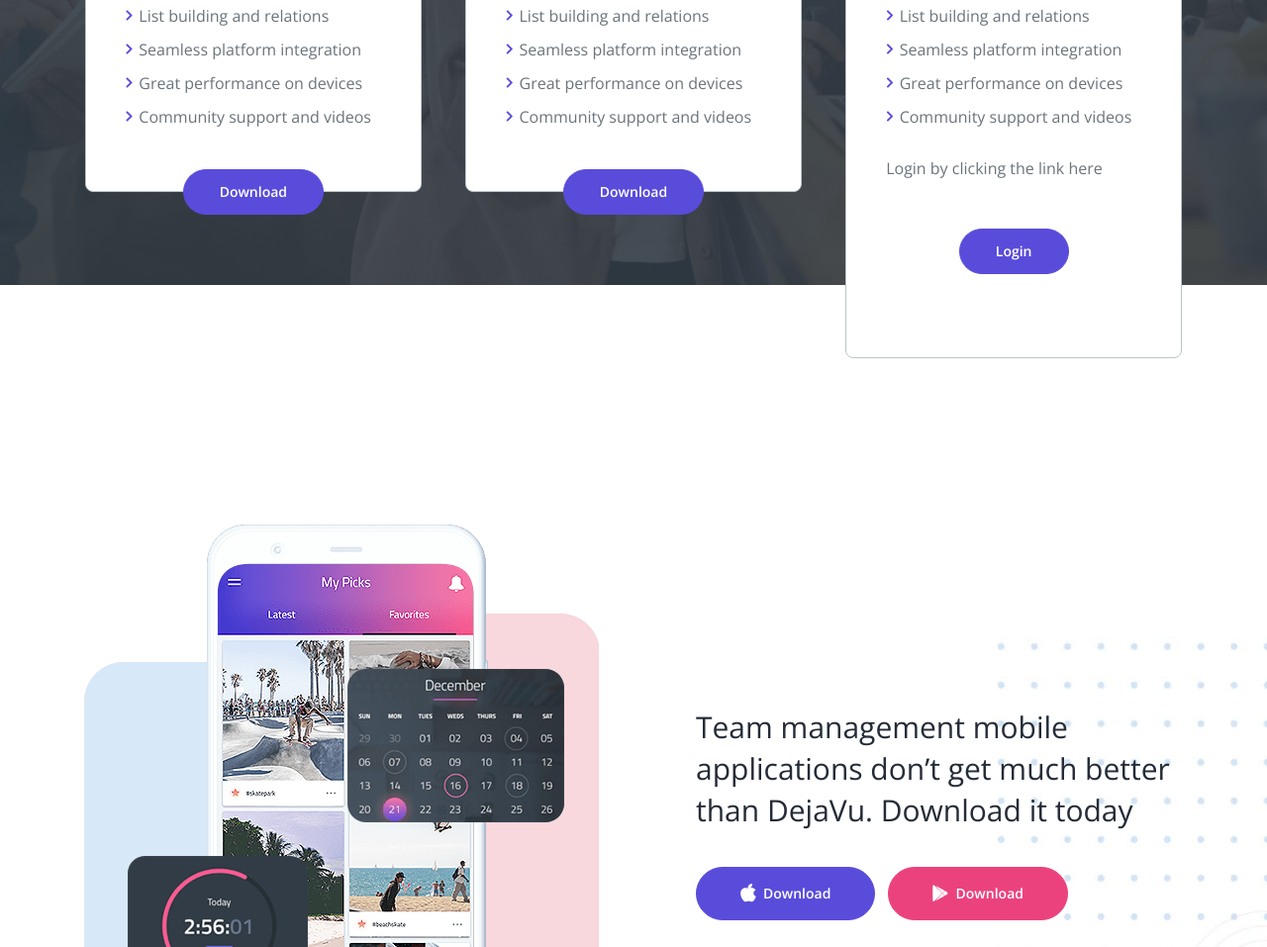
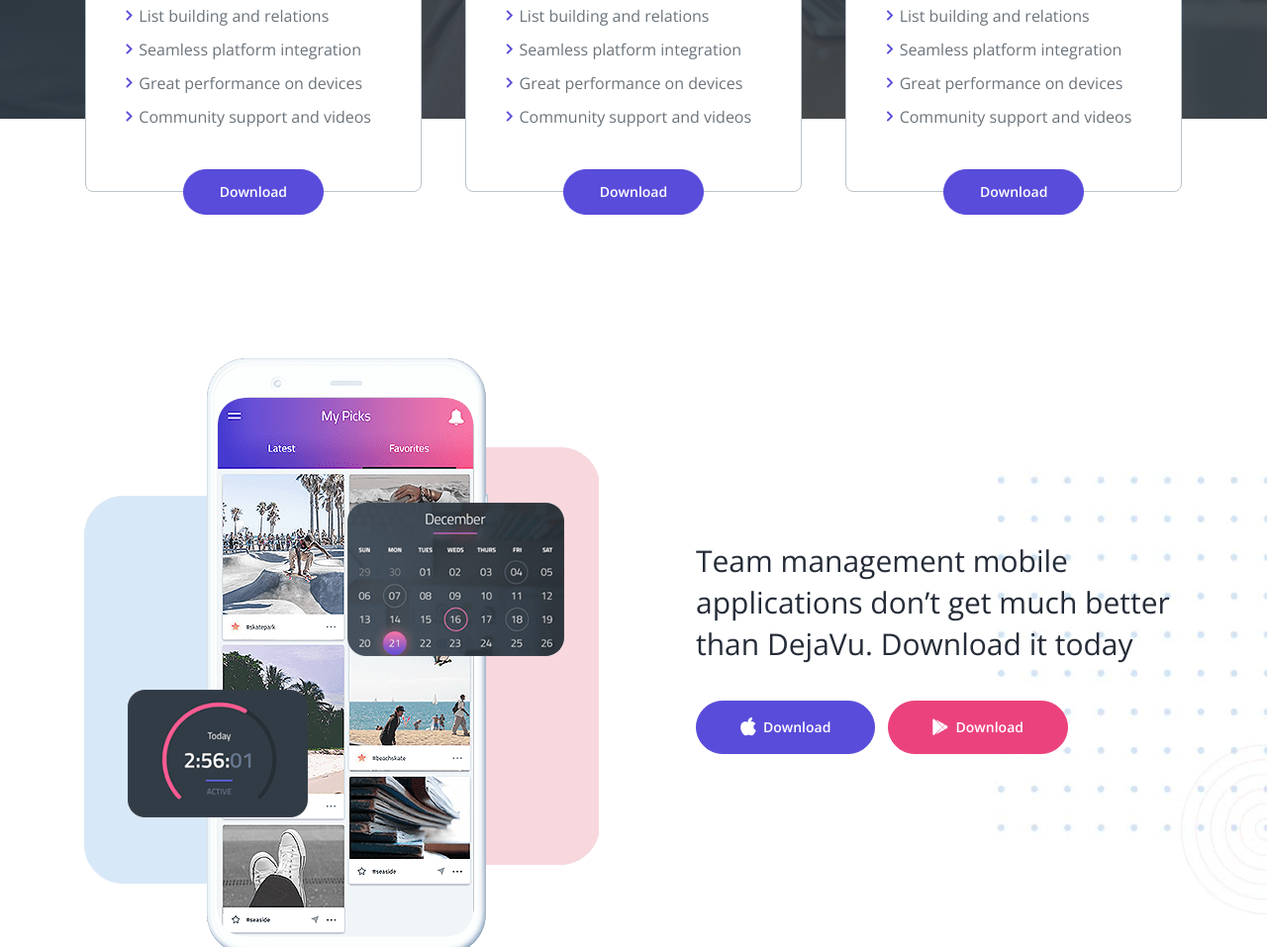
Before and after one commit to vulongtran/vulongtran.github.io, a website: page index.html in a window 1280 px wide. Shown: the part 5056-6013 px from the top of the page at 99% size. Drawn offline with nearby package versions, Linux system fonts and the light colour scheme.

Commit message:
update login

```diff
--- a/index.html
+++ b/index.html
@@ -562,9 +562,8 @@
                                     <i class="fas fa-chevron-right"></i><div class="media-body">Community support and videos</div>
                                 </li>
                             </ul>
-                            <div class="login-button-wrapper">
-                                <p class="mb-5">Login by clicking the link here</p>
-                                <a class="btn-solid-reg mb-5" href="login.html">Login</a>
+                            <div class="button-wrapper">
+                                <a class="btn-solid-reg page-scroll" href="#download">Download</a>
                             </div>
                         </div>
                     </div> <!-- end of card -->
```
